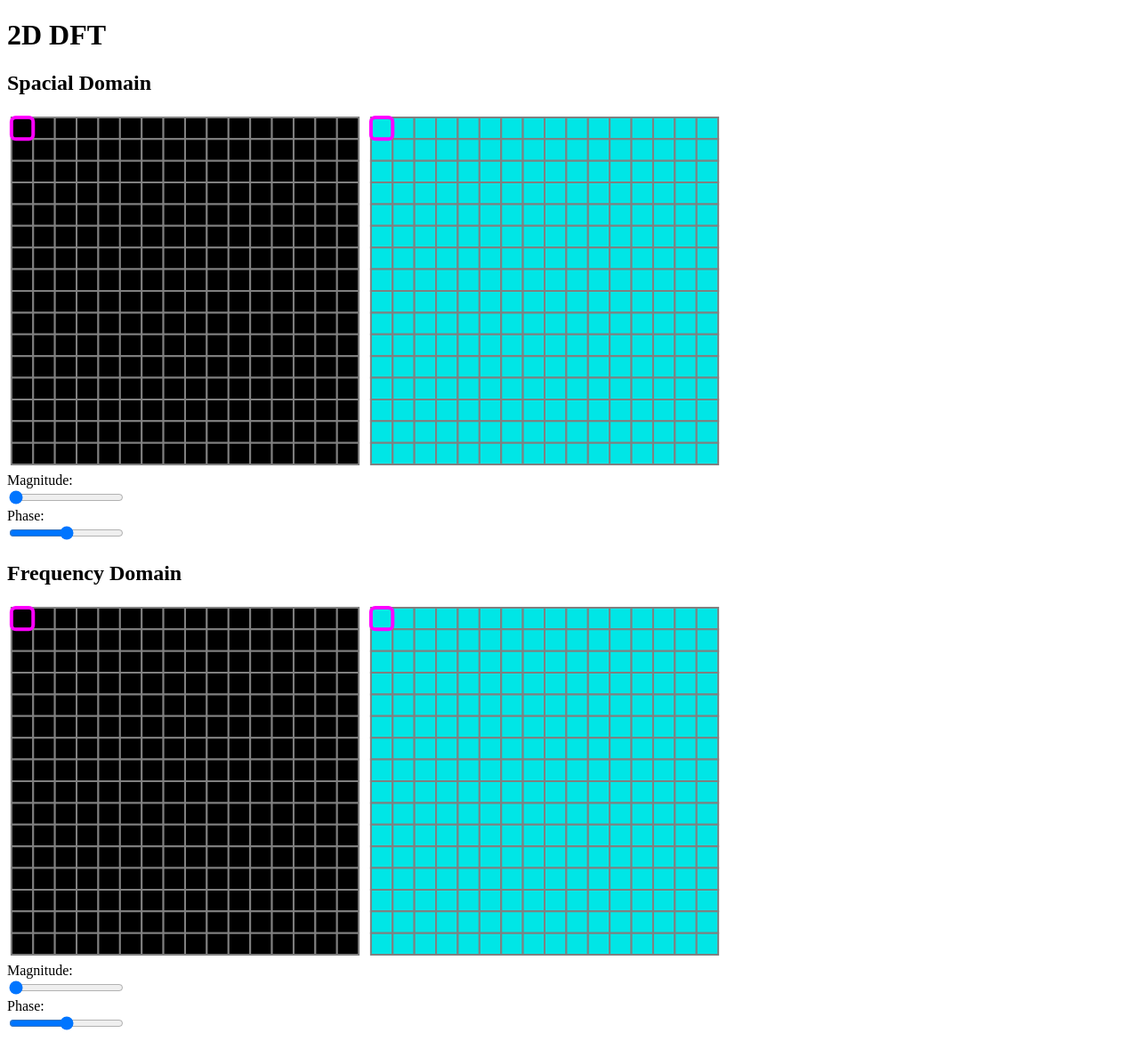
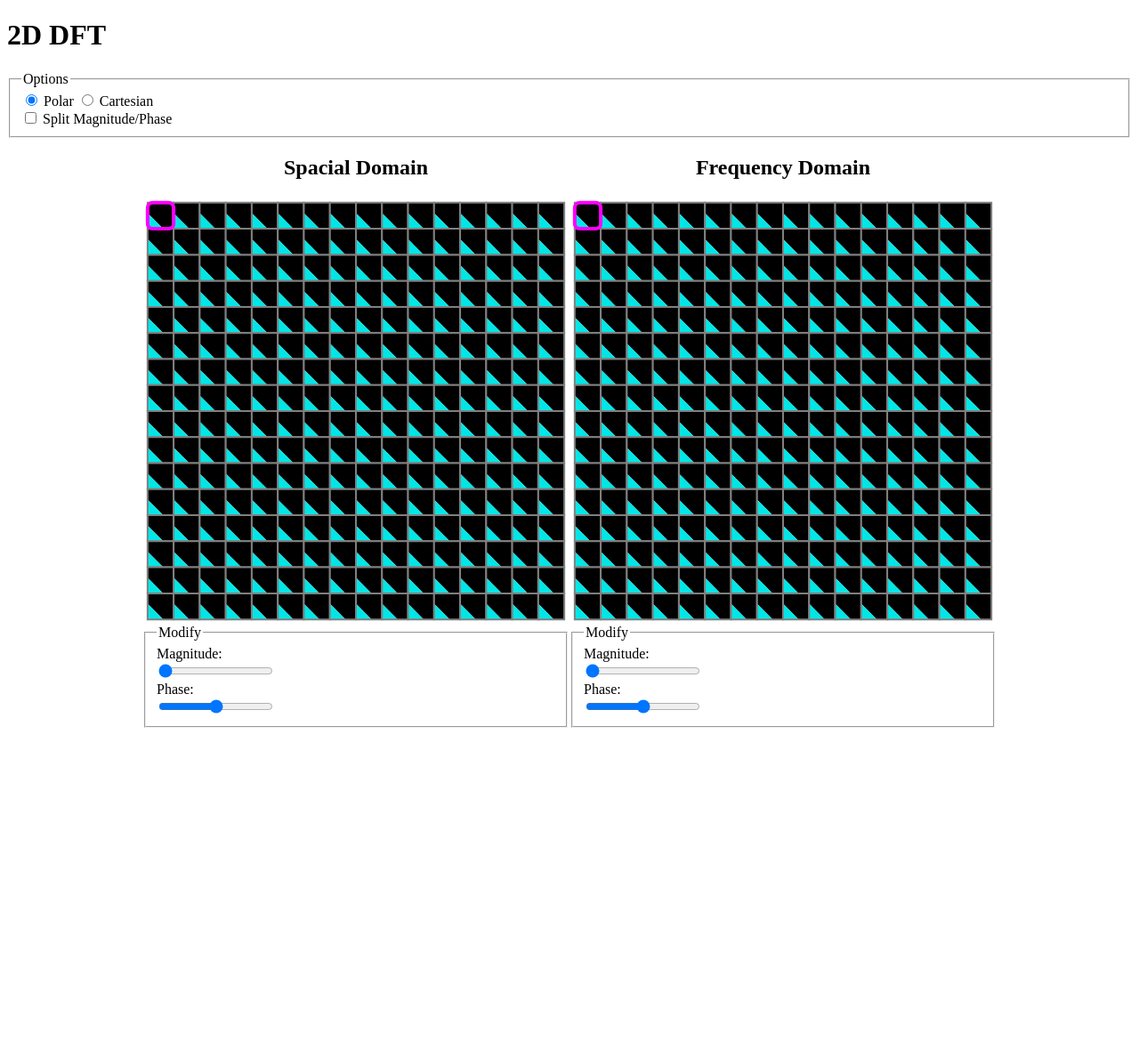
Before and after one commit to laszlokorte/dft2d, a Svelte app: page / in a window 1280 px wide. Shown: the whole page at 89% size. After the commit the page ends 826 px from the top, so only its background shows below. Built offline with nearby package versions, Linux system fonts and the light colour scheme.

Commit message:
implement polar/cartesian switch, improve style

```diff
--- a/src/App.svelte
+++ b/src/App.svelte
@@ -1,5 +1,8 @@
 <script>
-	import {untrack} from 'svelte'
+	import {untrack, tick} from 'svelte'
+
+	let splitView = $state(false)
+	let polar = $state(true)
 
 	const w = 16
 	const h = 16
@@ -19,7 +22,7 @@
 	})
 
 	let spatialFocus = $state({x:0,y:0})
-	let frequencyFocus = $state({u:0,v:0})
+	let frequencyFocus = $state({x:0,y:0})
 
 
 	const rows = $derived(Array(image.height).fill(0).map((x,i) => i))
@@ -50,17 +53,20 @@
 	}
 
 
-	function fft2into(w ,h, magsIn, phasesIn) {
+	function fft2into(w ,h, magsIn, phasesIn, dir) {
 		const accumMag = Array(w*h).fill(0)
 		const accumPhase = Array(w*h).fill(0)
 		const magsOut = Array(w*h).fill(0)
 		const phasesOut = Array(w*h).fill(0)
 
+		const wnorm = dir === 1 ? 1 : 1/Math.sqrt(w)
+		const hnorm = dir === 1 ? 1 : 1/Math.sqrt(h)
+
 		for (let y=0;y<h;y++) {
 			for (let u=0;u<w;u++) {
 				for (let x=0;x<w;x++) {
-					const prod = complMul(magsIn[y*w+x], phasesIn[y*w+x], 1, -2*Math.PI*x*(u)/w)
-					const sum = complSum(prod.mag, prod.phase, accumMag[y*w+u], accumPhase[y*w+u])
+					const prod = complMul(magsIn[y*w+x], phasesIn[y*w+x], 1, -2*dir*Math.PI*x*(u)/w)
+					const sum = complSum(prod.mag * wnorm, prod.phase, accumMag[y*w+u], accumPhase[y*w+u])
 					accumMag[y*w+u] = sum.mag
 					accumPhase[y*w+u] = sum.phase
 				}
@@ -72,8 +78,8 @@
 				magsOut[v*w+x] = 0
 				phasesOut[v*w+x] = 0
 				for (let y=0;y<h;y++) {
-					const prod = complMul(accumMag[y*w+x], accumPhase[y*w+x], 1, -2*Math.PI*y*(v)/h)
-					const sum = complSum(prod.mag, prod.phase, magsOut[v*w+x], phasesOut[v*w+x])
+					const prod = complMul(accumMag[y*w+x], accumPhase[y*w+x], 1, -2*dir*Math.PI*y*(v)/h)
+					const sum = complSum(prod.mag * hnorm, prod.phase, magsOut[v*w+x], phasesOut[v*w+x])
 					magsOut[v*w+x] = sum.mag
 					phasesOut[v*w+x] = sum.phase
 				}
@@ -84,18 +90,16 @@
 		}
 	}
 
-	$effect(() => {
-		const newImage = image
-		const sum = newImage.phases.reduce((x,y) => x+y, 0) + newImage.mags.reduce((x,y) => x+y, 0)
+	function recalculate(to, from, dir=1) {
+		const {magsOut: m,phasesOut: p} = fft2into(from.width, from.height, from.mags, from.phases, dir)
 
-		untrack(() => {
-			const {magsOut: m,phasesOut: p} = fft2into(newImage.width, newImage.height, newImage.mags, newImage.phases)
+		to.mags = m
+		to.phases = p
 
-			spectrum.mags = m
-			spectrum.phases = p
-		})
+	}
 
-	})
+
+
 	function clipPi(angle) {
 		while(angle > Math.PI) {
 			angle-=Math.PI*2
@@ -110,96 +114,186 @@
 
 
 <h1>2D DFT</h1>
-<div>
+
+<fieldset>
+	<legend>
+		Options
+	</legend>
+
+	<div>
+		<label><input type="radio" bind:group={polar} value={true}> Polar</label>
+	<label><input type="radio" bind:group={polar} value={false}> Cartesian</label>
+	</div>
+
+
+	<div>
+		<label><input type="checkbox" bind:checked={splitView}> Split {polar?"Magnitude/Phase":"Real/Imaginary"} </label>
+	</div>
+</fieldset>
+
+<div style="display: grid; grid-template-columns: 1fr 1fr; justify-content: center; justify-items: stretch; max-width: 60em; margin: auto;">
+<div class="domain">
 <h2>Spacial Domain</h2>
-<svg {viewBox}>
+
+
+
+
+{@render showImage(image, spatialFocus, ({x,y}) => spatialFocus = ({x,y}))}
+
+
+{@render slider(image, spectrum, spatialFocus, 1)}
+
+</div>
+
+<div class="domain">
+<h2>Frequency Domain</h2>
+
+{@render showImage(spectrum, frequencyFocus, ({x,y}) => frequencyFocus = ({x,y}))}
+
+
+
+{@render slider(spectrum, image, frequencyFocus, -1)}
+
+</div>
+</div>
+
+
+{#snippet slider(img, other, focus, dir)}
+{#if spatialFocus}
+<fieldset>
+	<legend>Modify</legend>
+
+	{#if polar}
+	<label>
+		<span>Magnitude:</span>
+	<input type="range" min="0" max="1" step="0.01" bind:value={img.mags[focus.y*img.width+focus.x]} oninput={e => recalculate(other, img, dir)} /></label>
+	<label>
+		<span>Phase:</span>
+	<input type="range" min="-3.14" max="3.14" bind:value={img.phases[focus.y*img.width+focus.x]} step="0.01"  oninput={e => recalculate(other, img, dir)}/> </label>
+	{/if}
+</fieldset>
+{/if}
+{/snippet}
+
+{#snippet showImage(img, focus, onclick)}
+{@const max = Math.max(0.1, ...image.mags) || 1}
+{#if polar}
+{#if splitView}
+<div style="display: flex;">
+	<svg {viewBox}>
 	{#each rows as y (y)}
 		{#each columns as x (x)}
-			<rect tabindex="-1" role="button" {x} {y} width="1" height="1" fill="hsl(0,0%,{100*image.mags[y*image.width+x]}%)" stroke="gray" stroke-width="0.1"
-			onclick={() => spatialFocus = ({x,y})}
+			<rect tabindex="-1" role="button" {x} {y} width="1" height="1" fill="hsl(0,0%,{100*img.mags[y*img.width+x]}%)" stroke="gray" stroke-width="0.1"
+			onclick={e => onclick({x,y})}
 			></rect>
 		{/each}
 	{/each}
 
-	{#if spatialFocus}
-	<rect pointer-events="none" {...spatialFocus} width="1" height="1"  stroke="magenta" fill="none" class="focus" rx="0.2" ry="0.2" />
+	{#if focus}
+	<rect pointer-events="none" {...focus} width="1" height="1"  stroke="magenta" fill="none" class="focus" rx="0.2" ry="0.2" />
 	{/if}
 </svg>
 
 <svg {viewBox}>
 	{#each rows as y (y)}
 		{#each columns as x (x)}
-			<rect tabindex="-1" role="button" {x} {y} width="1" height="1" fill="hsl({180+clipPi(image.phases[y*image.width+x])/Math.PI*180},100%,45%)" stroke="gray" stroke-width="0.1"
-			onclick={() => spatialFocus = ({x,y})}></rect>
+			<rect tabindex="-1" role="button" {x} {y} width="1" height="1" fill="hsl({180+clipPi(img.phases[y*img.width+x])/Math.PI*180},100%,45%)" stroke="gray" stroke-width="0.1"
+			onclick={e => onclick({x,y})}></rect>
 		{/each}
 	{/each}
 
-	{#if spatialFocus}
-	<rect pointer-events="none" {...spatialFocus} width="1" height="1"  stroke="magenta" fill="none" class="focus" rx="0.2" ry="0.2" />
+	{#if focus}
+	<rect pointer-events="none" {...focus} width="1" height="1"  stroke="magenta" fill="none" class="focus" rx="0.2" ry="0.2" />
 	{/if}
 </svg>
+</div>
+{:else}
 
+<svg {viewBox}>
+	{#each rows as y (y)}
+		{#each columns as x (x)}
+			<path fill="hsl(0,0%,{100*img.mags[y*img.width+x]}%)" stroke="none"
+			d="m{x} {y} h 1 v 1 h-0.4 l -0.6,-0.6 z"pointer-events="none"
+			></path>
+			<path fill="hsl({180+clipPi(img.phases[y*img.width+x])/Math.PI*180},100%,45%)" stroke="none"
+			d="m{x} {y} m0,0.4 v 0.6 h 0.6 z"pointer-events="none"
+			></path>
 
-
-{#if spatialFocus}
-<div>
-	<label>
-		<span>Magnitude:</span>
-	<input type="range" min="0" max="1" step="0.01" bind:value={image.mags[spatialFocus.y*image.width+spatialFocus.x]} /></label>
-	<label>
-		<span>Phase:</span>
-	<input type="range" min="-3.14" max="3.14" bind:value={image.phases[spatialFocus.y*image.width+spatialFocus.x]} step="0.01" /> </label>
-</div>
-{/if}
-
-</div>
-
-<div>
-<h2>Frequency Domain</h2>
-<svg {viewBox}>
-	{#each rows as u (u)}
-		{#each columns as v (v)}
-			<rect tabindex="-1" role="button" x={v} y={u} width="1" height="1" fill="hsl(0,0%,{100*spectrum.mags[u*image.width+v]}%)" stroke="gray" stroke-width="0.1"
-			onclick={() => frequencyFocus = ({v,u})}
+			<rect tabindex="-1" role="button" {x} {y} width="1" height="1" stroke="gray" stroke-width="0.1" fill="none"
+			onclick={e => onclick({x,y})} pointer-events="all"
 			></rect>
 		{/each}
 	{/each}
 
-	{#if frequencyFocus}
-	<rect pointer-events="none" x={frequencyFocus.v} y={frequencyFocus.u} width="1" height="1"  stroke="magenta" fill="none" class="focus" rx="0.2" ry="0.2" />
+	{#if focus}
+	<rect pointer-events="none" {...focus} width="1" height="1"  stroke="magenta" fill="none" class="focus" rx="0.2" ry="0.2"  />
+	{/if}
+</svg>
+{/if}
+{:else}
+{#if splitView}
+<div style="display: flex;">
+	<svg {viewBox}>
+	{#each rows as y (y)}
+		{#each columns as x (x)}
+			{@const re = img.mags[y*img.width+x] * Math.cos(img.phases[y*img.width+x])}
+			<rect tabindex="-1" role="button" {x} {y} width="1" height="1" fill="hsl(0,0%,{50+50*re}%)" stroke="gray" stroke-width="0.1"
+			onclick={e => onclick({x,y})}
+			></rect>
+		{/each}
+	{/each}
+
+	{#if focus}
+	<rect pointer-events="none" {...focus} width="1" height="1"  stroke="magenta" fill="none" class="focus" rx="0.2" ry="0.2" />
 	{/if}
 </svg>
 
 <svg {viewBox}>
-	{#each rows as u (u)}
-		{#each columns as v (v)}
-			<rect tabindex="-1" role="button" x={v} y={u} width="1" height="1" fill="hsl({180+clipPi(spectrum.phases[u*spectrum.width+v])/Math.PI*180},100%,45%)" stroke="gray" stroke-width="0.1"
-			onclick={() => frequencyFocus = ({v,u})}></rect>
+	{#each rows as y (y)}
+		{#each columns as x (x)}
+			{@const im = img.mags[y*img.width+x] * Math.sin(img.phases[y*img.width+x])}
+			<rect tabindex="-1" role="button" {x} {y} width="1" height="1" fill="hsl(0,0%,{50+50*im}%)" stroke="gray" stroke-width="0.1"
+			onclick={e => onclick({x,y})}></rect>
 		{/each}
 	{/each}
 
-	{#if frequencyFocus}
-	<rect pointer-events="none" x={frequencyFocus.v} y={frequencyFocus.u} width="1" height="1"  stroke="magenta" fill="none" class="focus" rx="0.2" ry="0.2" />
+	{#if focus}
+	<rect pointer-events="none" {...focus} width="1" height="1"  stroke="magenta" fill="none" class="focus" rx="0.2" ry="0.2" />
 	{/if}
 </svg>
+</div>
+{:else}
 
+<svg {viewBox}>
+	{#each rows as y (y)}
+		{#each columns as x (x)}
+			{@const re = img.mags[y*img.width+x] * Math.cos(img.phases[y*img.width+x])}
 
-{#if frequencyFocus}
-<div>
-	<label>
-		<span>Magnitude:</span>
-	<input type="range" min="0" max="1" step="0.01" bind:value={spectrum.mags[frequencyFocus.u*spectrum.width+frequencyFocus.v]} /></label>
-	<label>
-		<span>Phase:</span>
-	<input type="range" min="-3.14" max="3.14" bind:value={spectrum.phases[frequencyFocus.u*spectrum.width+frequencyFocus.v]} step="0.01" /> </label>
-</div>
+			{@const im = img.mags[y*img.width+x] * Math.sin(img.phases[y*img.width+x])}
+			<path fill="hsl(0,0%,{50+50*re}%)" stroke="none"
+			d="m{x} {y} h 1 v 1 z"pointer-events="none"
+			></path>
+			<path fill="hsl(0,0%,{50+50*im}%)" stroke="none"
+			d="m{x} {y} v 1 h 1 z"pointer-events="none"
+			></path>
+
+			<rect tabindex="-1" role="button" {x} {y} width="1" height="1" stroke="gray" stroke-width="0.1" fill="none"
+			onclick={e => onclick({x,y})} pointer-events="all"
+			></rect>
+		{/each}
+	{/each}
+
+	{#if focus}
+	<rect pointer-events="none" {...focus} width="1" height="1"  stroke="magenta" fill="none" class="focus" rx="0.2" ry="0.2"  />
+	{/if}
+</svg>
 {/if}
-</div>
-
+{/if}
+{/snippet}
 
 <style>
 	svg {
-		max-width: 25em;
+		width: 100%;
 	}
 
 	rect {
@@ -214,4 +308,18 @@
 	label span {
 		display: block;
 	}
+
+	h2 {
+		text-align: center;
+	}
+
+	.domain {
+		display: flex;
+		flex-direction: column;
+		align-items: center;
+	}
+
+	fieldset {
+		align-self: stretch;
+	}
 </style>
```
